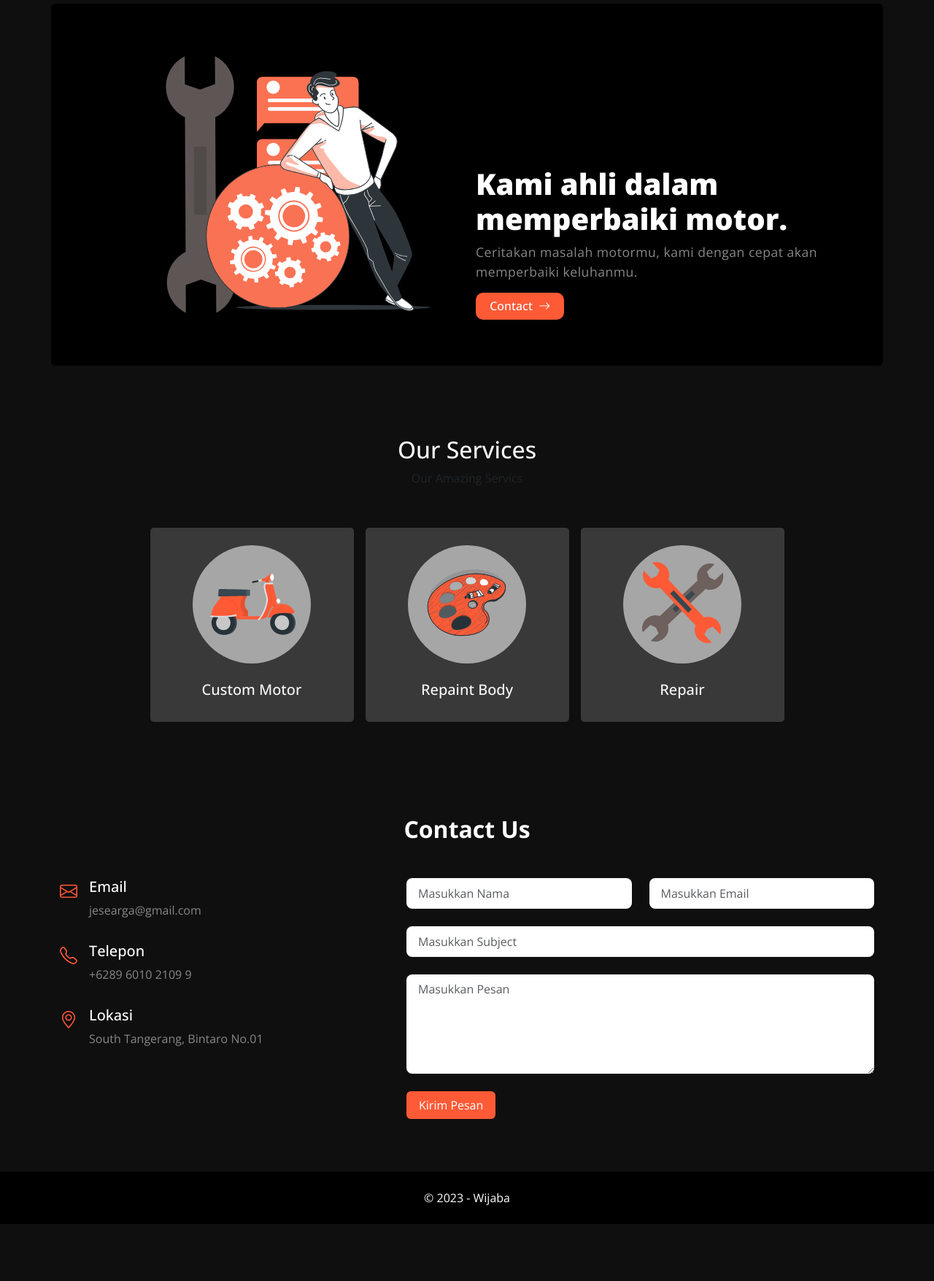
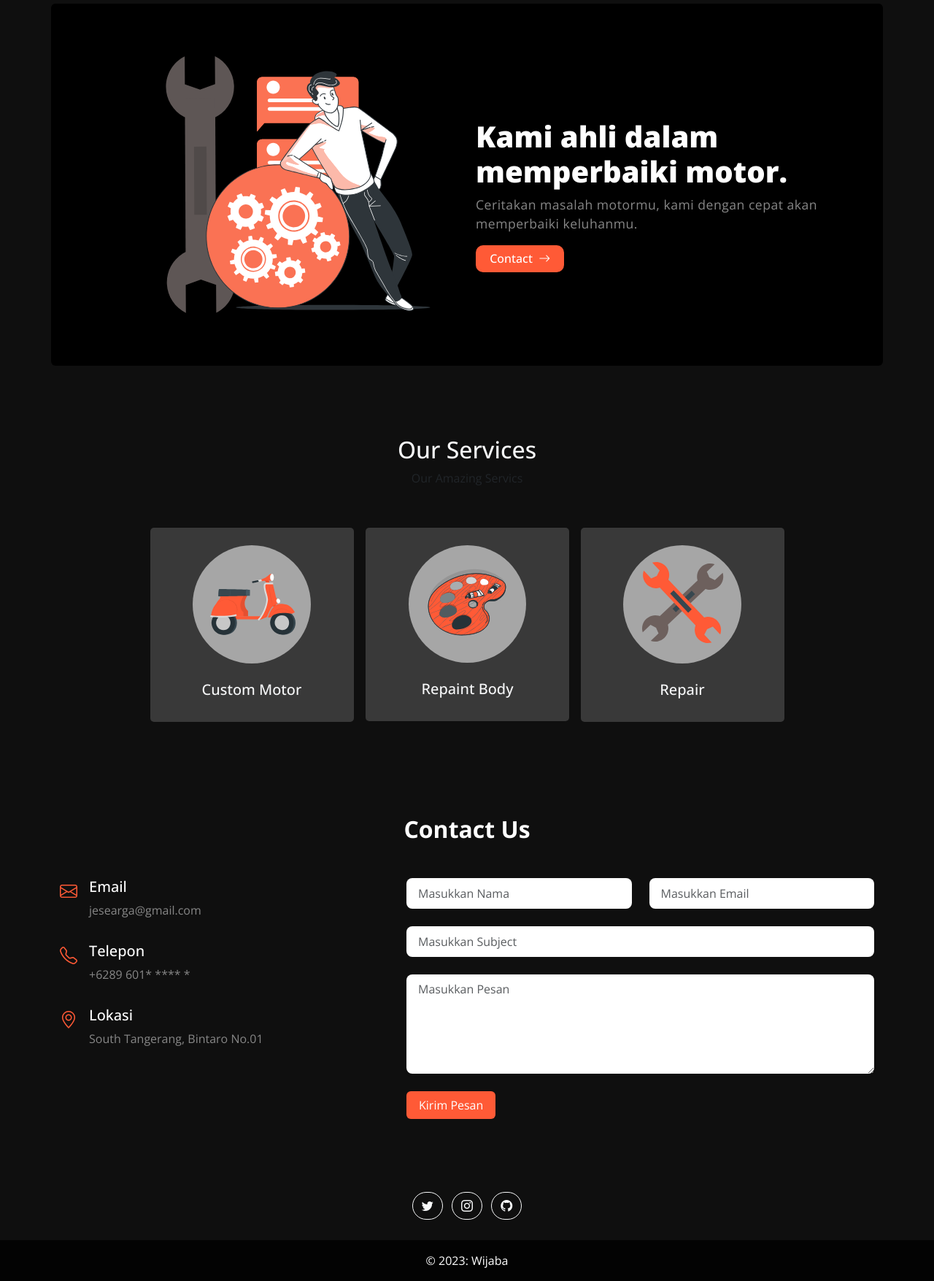
Before and after one commit to wijaba/custom-looks, a plain HTML site: page index.html in a window 1280 px wide. Shown: the part 994-2749 px from the top of the page at 73% size. Before the commit the page ends 2671 px from the top, so only its background shows below. Drawn offline with nearby package versions, Linux system fonts and the light colour scheme.

Commit message:
menambahkan footer dan animasi css

```diff
--- a/index.html
+++ b/index.html
@@ -50,12 +50,12 @@
     <!-- Hero Section -->
     <section class="jumbotron container">
       <div class="row align-items-center">
-        <div class="text col-lg-6 col-md-6 col-12">
+        <div class="text col-lg-6 col-md-6 col-12 animate__animated animate__fadeInLeft animate__delay-0s">
           <h2>RASAKAN KEPUASAN SERVIS KAMI.</h2>
           <p>Bawa motormu ke bengkel kami, niscaya akan kami perbaiki.</p>
-          <a href="#">Contact &nbsp;<i class="bi bi-arrow-right"></i></a>
+          <a href="#contact">Contact &nbsp;<i class="bi bi-arrow-right"></i></a>
         </div>
-        <div class="img col-lg-6 col-md-6 col-12">
+        <div class="img col-lg-6 col-md-6 col-12 animate__animated animate__fadeInRight animate__delay-0s">
           <img src="img/gambar-home.svg" class="img-fluid" />
         </div>
       </div>
@@ -105,13 +105,13 @@
     <!-- Abis About Start -->
     <section class="next-about container rounded py-5">
       <div class="row align-items-center">
-        <div class="img col-12 col-lg-6">
+        <div class="img col-12 col-lg-6" data-aos="fade-right" data-aos-duration="2500">
           <img src="img/gambar-about.svg" class="img-fluid" />
         </div>
-        <div class="text col-12 col-lg-6">
+        <div class="text col-12 col-lg-6" data-aos="fade-left" data-aos-duration="2500">
           <h2>Kami ahli dalam memperbaiki motor.</h2>
           <p>Ceritakan masalah motormu, kami dengan cepat akan memperbaiki keluhanmu.</p>
-          <a href="#">Contact &nbsp;<i class="bi bi-arrow-right"></i></a>
+          <a href="#contact">Contact &nbsp;<i class="bi bi-arrow-right"></i></a>
         </div>
       </div>
     </section>
@@ -125,15 +125,15 @@
           <p class="text-center">Our Amazing Servics</p>
         </div>
         <div class="row container justify-content-center align-items-center text-center mx-auto">
-          <div class="one col-lg-3 col-md-3 col-12 m-2">
+          <div class="one col-lg-3 col-md-3 col-12 m-2" data-aos="fade-right" data-aos-duration="2000">
             <img class="img-fluid w-75" src="img/services/motor.svg" />
             <h5 class="font-weight-bold pt-4 text-light">Custom Motor</h5>
           </div>
-          <div class="one col-lg-3 col-md-3 col-12 m-2">
+          <div class="one col-lg-3 col-md-3 col-12 m-2" data-aos="flip-up" data-aos-duration="2000">
             <img class="img-fluid w-75" src="img/services/repaint.svg" />
             <h5 class="font-weight-bold pt-4 text-light">Repaint Body</h5>
           </div>
-          <div class="one col-lg-3 col-md-3 col-12 m-2">
+          <div class="one col-lg-3 col-md-3 col-12 m-2" data-aos="fade-left" data-aos-duration="2000">
             <img class="img-fluid w-75" src="img/services/repair.svg" />
             <h5 class="font-weight-bold pt-4 text-light">Repair</h5>
           </div>
@@ -169,7 +169,7 @@
               </div>
               <div class="text ms-3">
                 <h3 class="fs-5">Telepon</h3>
-                <p>+6289 6010 2109 9</p>
+                <p>+6289 601* **** *</p>
               </div>
             </div>
             <div class="contact-item d-flex mb-3">
@@ -226,7 +226,32 @@
     </section>
 
     <!-- Footer -->
-    <footer class="footer border-top-0 py-4">
+    <footer class="footer text-center text-white">
+      <!-- Grid container -->
+      <div class="container p-4 pb-0">
+        <!-- Section: Social media -->
+        <section class="mb-4">
+          <!-- Twitter -->
+          <a class="btn btn-outline-light btn-floating m-1 twit" href="https://twitter.com/influencheers" role="button"><i class="bi bi-twitter"></i></a>
+
+          <!-- Instagram -->
+          <a class="btn btn-outline-light btn-floating m-1 ig" href="https://instagram.com/jesearga" role="button"><i class="bi bi-instagram"></i></a>
+
+          <!-- Github -->
+          <a class="btn btn-outline-light btn-floating m-1 git" href="https://github.com/wijaba" role="button"><i class="bi bi-github"></i></a>
+        </section>
+        <!-- Section: Social media -->
+      </div>
+      <!-- Grid container -->
+
+      <!-- Copyright -->
+      <div class="text-center p-3" style="background-color: rgba(0, 0, 0, 0.8)">
+        © 2023:
+        <a class="text-white" href="#">Wijaba</a>
+      </div>
+      <!-- Copyright -->
+    </footer>
+    <!-- <footer class="footer border-top-0 py-4">
       <div class="container-lg">
         <div class="row">
           <div class="col-lg-12">
@@ -234,7 +259,7 @@
           </div>
         </div>
       </div>
-    </footer>
+    </footer> -->
     <!-- Akhir Footer -->
 
     <!-- JS AOS -->
--- a/style.css
+++ b/style.css
@@ -100,6 +100,7 @@ body {
   justify-content: flex-start;
   align-items: flex-start;
   margin: auto;
+  margin-top: -50px;
 }
 .next-about .text h2 {
   color: #fff;
@@ -203,5 +204,24 @@ body {
 }
 
 .footer {
-  background-color: #000;
+  background-color: #0f0f0f;
 }
+.footer .btn {
+  border-radius: 20px;
+  -webkit-border-radius: 20px;
+  -moz-border-radius: 20px;
+  -ms-border-radius: 20px;
+  -o-border-radius: 20px;
+}
+.footer .ig:hover {
+  background: linear-gradient(to right, #f58529, #dd2a7b, #b134af);
+}
+.footer .twit:hover {
+  background-color: #00acee;
+}
+.footer .git:hover {
+  background-color: #515bd4;
+}
+.footer a {
+  text-decoration: none;
+}
```
